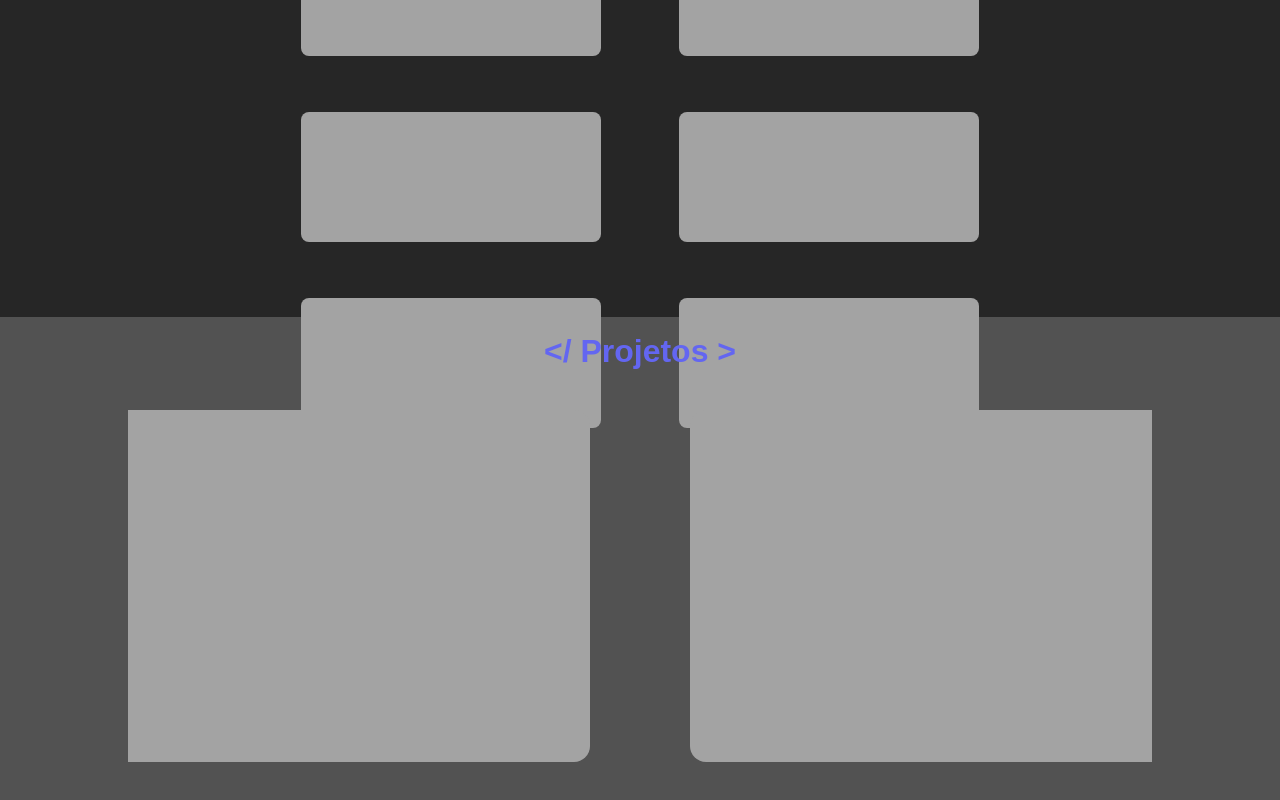
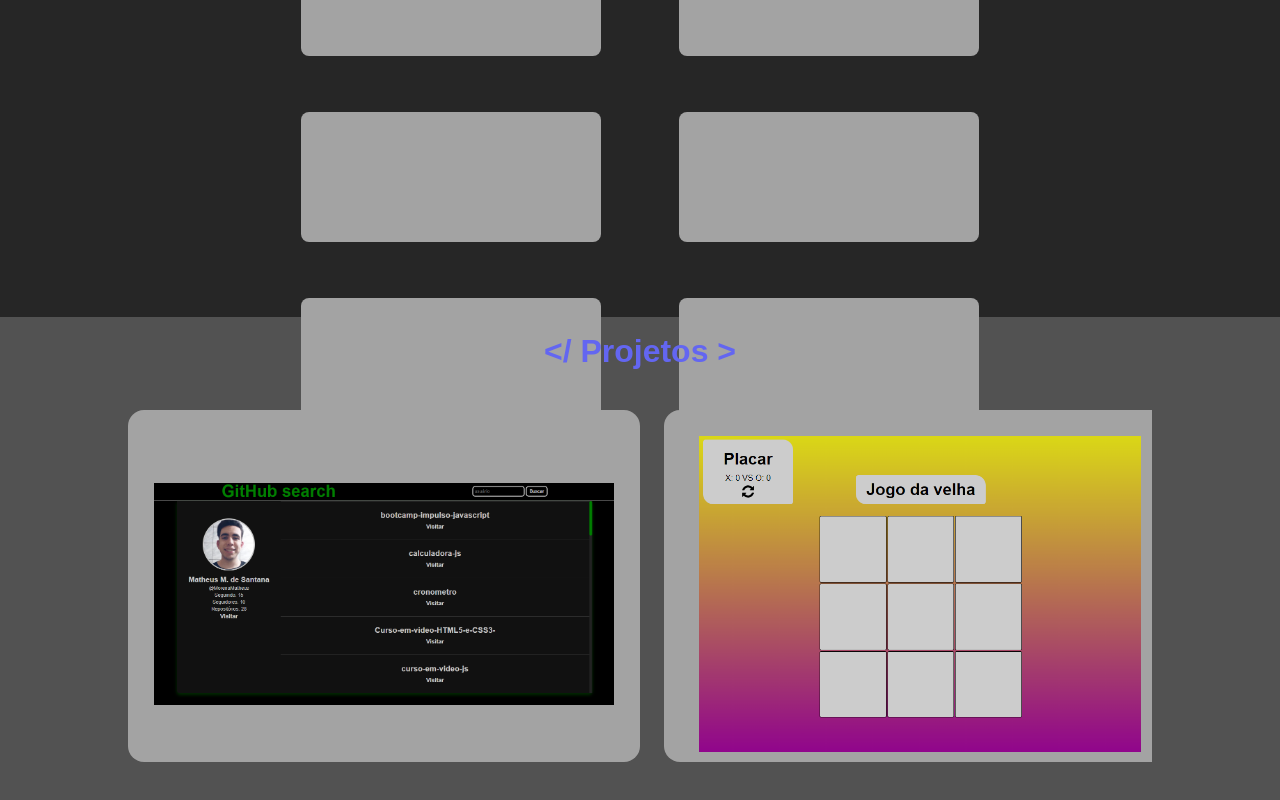
Before and after one commit to MoreiraMatheus/Portfolio, a React (Create React App) app in the folder portfolio/: page / in a window 1280 px wide. Shown: the part 1078-1878 px from the top of the page. Built offline with nearby package versions, Linux system fonts and the light colour scheme.

Commit message:
iniciando carrosel de projetos

```diff
--- a/portfolio/src/Components/PersonalProjects/Styles.ts
+++ b/portfolio/src/Components/PersonalProjects/Styles.ts
@@ -9,16 +9,24 @@ export const Slider = styled.div`
   width: 80%;
   margin: 0 auto;
   display: flex;
-  column-gap: 100px;
-  justify-content: center;
+  column-gap: 24px;
   overflow-x: auto;
+  overflow-y: hidden;
+
 `
 
 export const Project = styled.div`
   width: 40vw;
-  max-width: 500px;
+  max-width: 600px;
   height: 352px;
   flex-shrink: 0;
   border-radius: 16px;
   background-color: ${({theme}) => theme.colors.pannelBaseColor};
+
+  > img{
+    margin: 5%;
+    width: 90%;
+    height: 90%;
+    object-fit: contain;
+  }
 `
--- a/portfolio/src/Components/PersonalProjects/index.tsx
+++ b/portfolio/src/Components/PersonalProjects/index.tsx
@@ -1,14 +1,24 @@
 import { Wrapper, Slider, Project } from './Styles'
 
 import { Title } from '../Title/Styles'
+
+import GithubSearch from '../../assets/projectsImages/GithubSearch.png'
+import JogoDaVelha from '../../assets/projectsImages/JogoDaVelha.png'
+import LoginPage from '../../assets/projectsImages/LoginPage.png'
+import PeopleRegisterSistem from '../../assets/projectsImages/PeopleRegisterSistem.png'
+
+const images:Array<string> = [GithubSearch, JogoDaVelha, LoginPage, PeopleRegisterSistem]
 
 export function PersonalProjects(){
   return(
     <Wrapper>
       <Title>Projetos</Title>
       <Slider>
-        <Project/>
-        <Project/>
+        {images.map(item =>(
+          <Project key={item}>
+            <img src={item} alt="foto-projeto" />
+          </Project>
+        ))}
       </Slider>
     </Wrapper>
   )
```
Also changed, not shown: portfolio/src/assets/projectsImages/GithubSearch.png, portfolio/src/assets/projectsImages/PeopleRegisterSistem.png.
